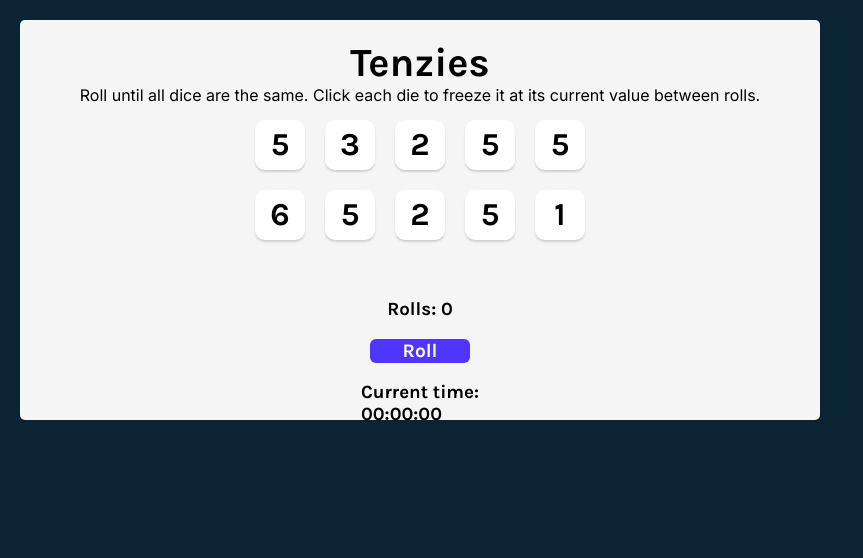
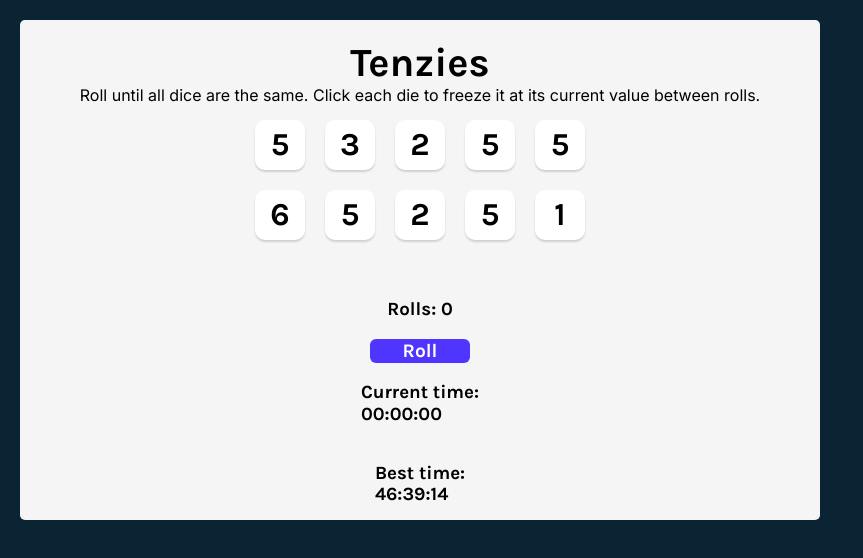
Before and after one commit to sanketvagal/react-tenzies-game, a React (Vite) app: page / in a window 1280 px wide. Shown: the top 558 px of the page, without its empty margins (0-863 px from the left). Built offline with nearby package versions, Linux system fonts and the light colour scheme.

Commit message:
Added tracker to track best time, stores in localstorage

```diff
--- a/src/App.css
+++ /dev/null
@@ -1,44 +0,0 @@
-* {
-  box-sizing: border-box;
-}
-
-body {
-  font-family: "Karla", sans-serif;
-  margin: 0;
-  background-color: #0B2434;
-  padding: 20px;
-}
-
-main {
-  background-color: #F5F5F5;
-  height: 400px;
-  max-width: 800px;
-  border-radius: 5px;
-  padding: 20px;
-  display: flex;
-  flex-direction: column;
-  justify-content: center;
-  align-items: center;
-}
-
-.dice-container {
-  display: grid;
-  grid-template: auto auto / repeat(5, 1fr);
-  gap: 20px;
-}
-
-.die-face {
-  height: 50px;
-  width: 50px;
-  box-shadow: 0px 2px 2px rgba(0, 0, 0, 0.15);
-  border-radius: 10px;
-  display: flex;
-  justify-content: center;
-  align-items: center;
-  cursor: pointer;
-  background-color: white;
-}
-
-.die-num {
-  font-size: 2rem;
-}
--- a/src/App.jsx
+++ b/src/App.jsx
@@ -12,6 +12,9 @@ export default function App() {
 
   const [time, setTime] = React.useState(0);
   const [running, setRunning] = React.useState(false);
+  const [bestTime, setBestTime] = React.useState(
+    JSON.parse(localStorage.getItem("bestTime")) || 9999999999
+  );
 
   React.useEffect(() => {
     let interval;
@@ -45,6 +48,13 @@ export default function App() {
     if (allHeld && allSameVal) {
       setTenzies(true)
       handleStop()
+      console.log(bestTime)
+      console.log(time)
+      if (bestTime > time) {
+        setBestTime(time);
+        localStorage.setItem("bestTime", JSON.stringify(time));
+      }
+
     }
   }, [dice])
 
@@ -109,6 +119,7 @@ export default function App() {
       <h3>Rolls: {rolls}</h3>
       <button className="roll-dice" onClick={tenzies ? newGame : rollDice}>{tenzies ? "New Game" : "Roll"}</button>
       <h3>Current time:<Timer time={time} /></h3>
+      <h3>Best time: <Timer time={bestTime} /></h3>
     </main>
   )
 }
--- a/src/index.css
+++ b/src/index.css
@@ -11,7 +11,7 @@ body {
 
 main {
   background-color: #F5F5F5;
-  height: 400px;
+  height: 500px;
   max-width: 800px;
   border-radius: 5px;
   padding: 20px;
```
